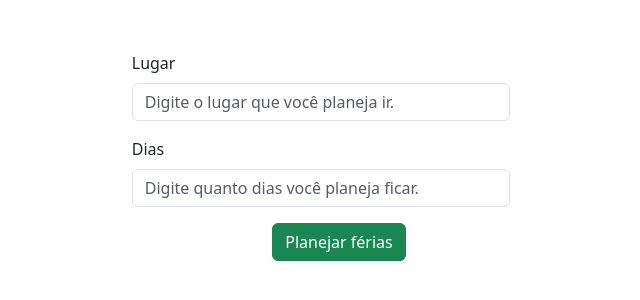
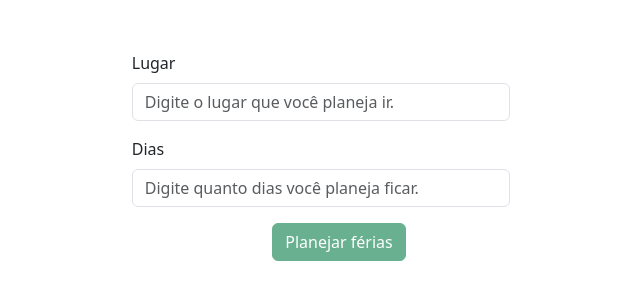
Before and after one commit to marccosousa/desafio-mxm, an Angular app in the folder frontend/page/: page / in a window 1280 px wide. Shown: the part 244-544 px from the top of the page, without its empty margins (301-941 px from the left). Built offline with nearby package versions, Linux system fonts and the light colour scheme.

Commit message:
adicionando validacao com no button

```diff
--- a/frontend/page/src/app/app.component.html
+++ b/frontend/page/src/app/app.component.html
@@ -45,7 +45,7 @@
     </div>
 
     <div class="d-flex justify-content-center">
-      <button type="submit" class="btn btn-success mt-3">
+      <button type="submit" class="btn btn-success mt-3" [disabled]="!f.valid">
         Planejar férias
       </button>
     </div>
```
